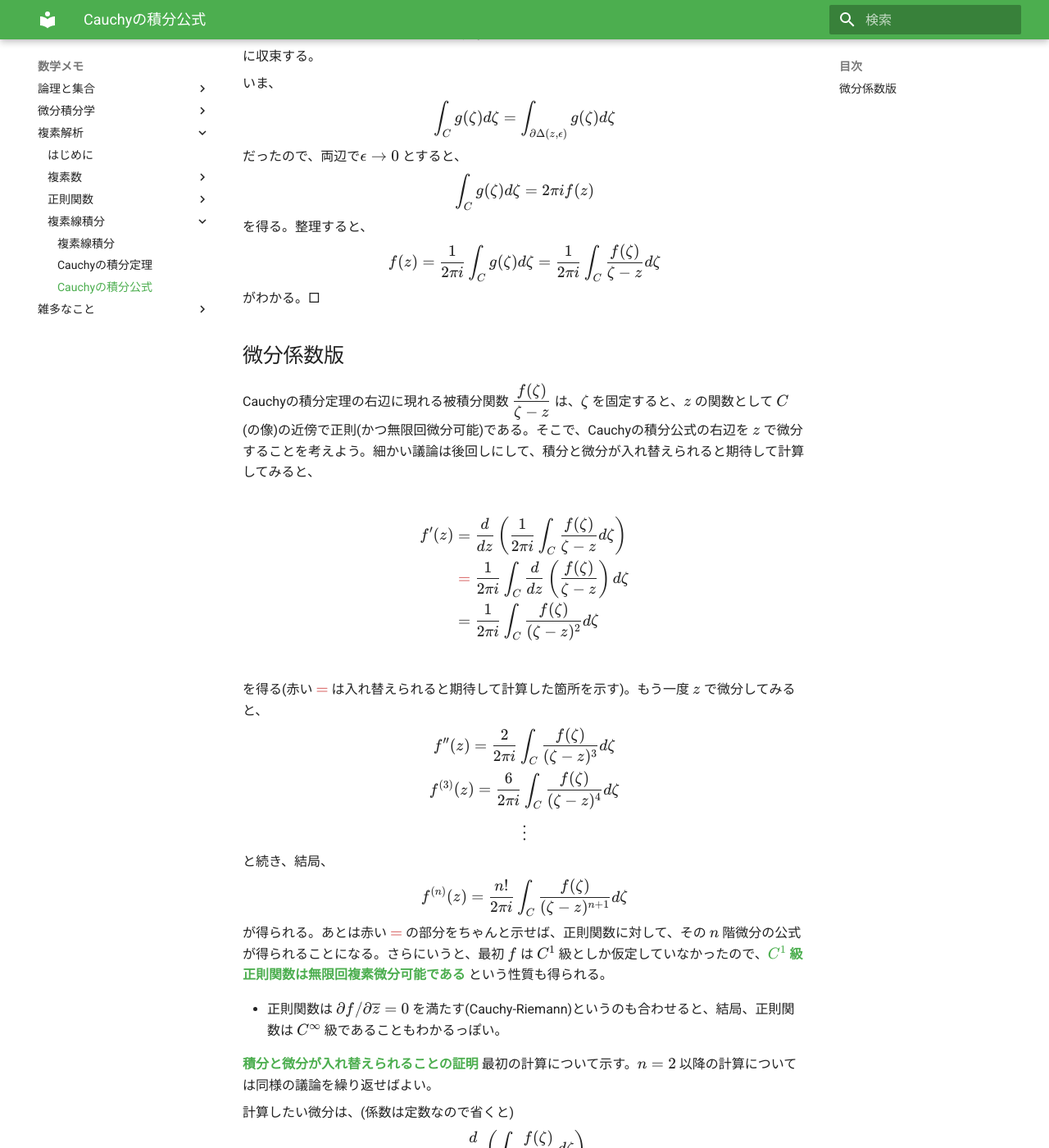
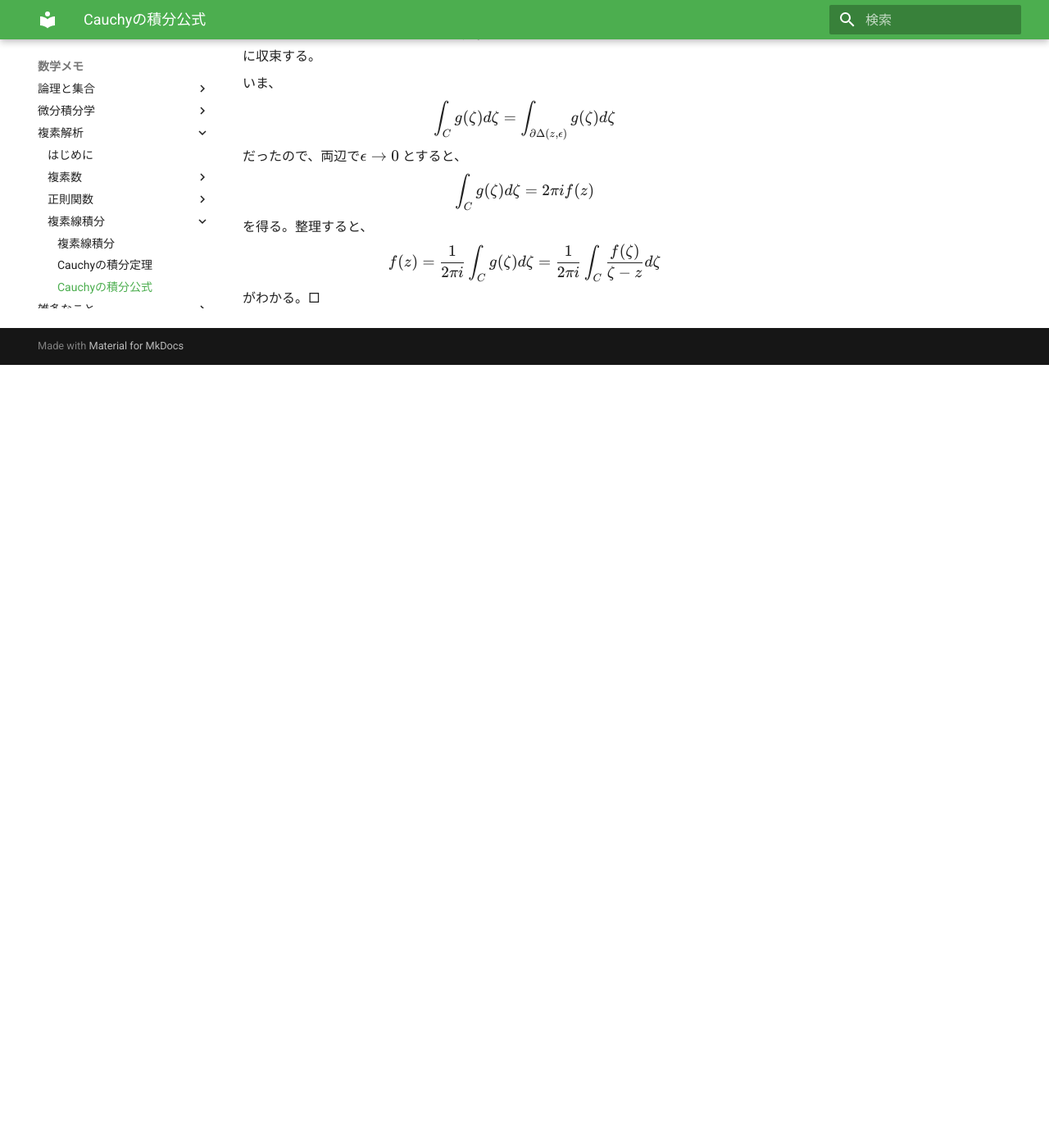
Before and after one commit to muse-energy/math, an MkDocs documentation site: the page built from docs/complex_analysis/02_complex_integrals/030_cauchy_formula.md, in a window 1280 px wide and 1400 px high, scrolled down 1142 px. Shown: the whole window at 82% size. Built offline with MkDocs 1.6.1 and Material for MkDocs 9.7.7, drawn with Linux system fonts in a browser that asks for light colours; a script that is not in the unit is left out; after the commit the page ends 1587 px from its top, so only the background shows below that; some of the changed text lies outside the part shown.

```diff
--- a/docs/complex_analysis/02_complex_integrals/030_cauchy_formula.md
+++ b/docs/complex_analysis/02_complex_integrals/030_cauchy_formula.md
@@ -34,48 +34,3 @@ $$ \int_C g(\zeta) d\zeta = 2 \pi i f(z) $$
 を得る。整理すると、
 $$ f(z) = \frac{1}{2 \pi i}\int_C g(\zeta) d \zeta = \frac{1}{2 \pi i}\int_C \frac{f(\zeta)}{\zeta - z} d\zeta$$
 がわかる。□
-
-## 微分係数版
-
-Cauchyの積分定理の右辺に現れる被積分関数 $\displaystyle\frac{f(\zeta)}{\zeta - z}$ は、$\zeta$ を固定すると、$z$ の関数として $C$ (の像)の近傍で正則(かつ無限回微分可能)である。そこで、Cauchyの積分公式の右辺を $z$ で微分することを考えよう。細かい議論は後回しにして、積分と微分が入れ替えられると期待して計算してみると、
-
-$$ \begin{align*}
-f'(z) &= \frac{d}{dz} \left(\frac{1}{2\pi i}\int_C \frac{f(\zeta)}{\zeta - z} d\zeta \right)\\
-&{\color{#CC3333} {}={}}\frac{1}{2\pi i}\int_C \frac{d}{dz} \left(\frac{f(\zeta)}{\zeta - z}  \right)d\zeta\\
-&= \frac{1}{2\pi i}\int_C \frac{f(\zeta)}{(\zeta - z)^2} d\zeta
-\end{align*} $$
-
-を得る(赤い ${\color{#CC3333}=}$ は入れ替えられると期待して計算した箇所を示す)。もう一度 $z$ で微分してみると、
-$$ f''(z) = \frac{2}{2 \pi i} \int_C \frac{f(\zeta)}{(\zeta - z)^3} d \zeta $$
-$$ f^{(3)}(z) = \frac{6}{2 \pi i} \int_C \frac{f(\zeta)}{(\zeta - z)^4} d \zeta $$
-$$ \vdots $$
-と続き、結局、
-$$ f^{(n)}(z) = \frac{n!}{2 \pi i} \int_C \frac{f(\zeta)}{(\zeta - z)^{n+1}} d \zeta $$
-が得られる。あとは赤い ${\color{#CC3333}=}$ の部分をちゃんと示せば、正則関数に対して、その $n$ 階微分の公式が得られることになる。さらにいうと、最初 $f$ は $C^1$ 級としか仮定していなかったので、**$C^1$ 級正則関数は無限回複素微分可能である** という性質も得られる。
-
-- 正則関数は $\partial f/\partial \overline{z} = 0$ を満たす(Cauchy-Riemann)というのも合わせると、結局、正則関数は $C^\infty$ 級であることもわかるっぽい。
-
-**積分と微分が入れ替えられることの証明** 最初の計算について示す。$n=2$ 以降の計算については同様の議論を繰り返せばよい。
-
-計算したい微分は、(係数は定数なので省くと)
-$$ \frac{d}{dz} \left(\int_C \frac{f(\zeta)}{\zeta - z} d\zeta \right) $$
-である。これを定義通りに書くと、
-$$ \lim_{h \to 0} \frac{1}{h}\left(\int_C \frac{f(\zeta)}{\zeta - (z+h)} d\zeta - \int_C \frac{f(\zeta)}{\zeta - z} d\zeta\right) $$
-である。極限の中身は、
-
-$$ \begin{align*}
-&\frac{1}{h}\int_C f(\zeta) \left(\frac{1}{\zeta - (z+h)} - \frac{1}{\zeta - z}\right)d\zeta \\
-= &\frac{1}{h}\int_C f(\zeta) \frac{h}{(\zeta - (z+h))(\zeta - z)} d\zeta \\
-= &\int_C f(\zeta) \frac{1}{(\zeta - (z+h))(\zeta - z)} d\zeta
-\end{align*} $$
-
-となる。あとはこれで $h \to 0$ とすることを考えればよい。収束先は
-$$ \int_C f(\zeta) \frac{1}{(\zeta -z)^2} d\zeta $$
-であってほしいので、差が0に行くことを確かめる。
-
-(以下雑な議論。あとでもっと詳しく書く)
-計算すると、
-$$ 差 = \int_C f(\zeta) \frac{h}{(\zeta - (z+h))(\zeta -z)^2} d\zeta $$
-とかそういう感じになるはず。$C$ はコンパクトなので、$f(\zeta)$や$\frac{1}{(\zeta-(z+h))(\zeta - z)^2}$には最大値がある…ということをちゃんと確かめると、
-$$ |差| \leq M|h|\int_C|d\zeta| \to 0 $$
-が言えるはず。
```
Also changed, not shown: docs/logic_and_sets/00-introduction.md (+6 -4 lines), docs/logic_and_sets/01-propositions.md (+9 -9 lines), docs/logic_and_sets/02-logical_operations.md (+4 -10 lines), docs/logic_and_sets/04-conditions_and_quantifiers.md (+3 -4 lines).
